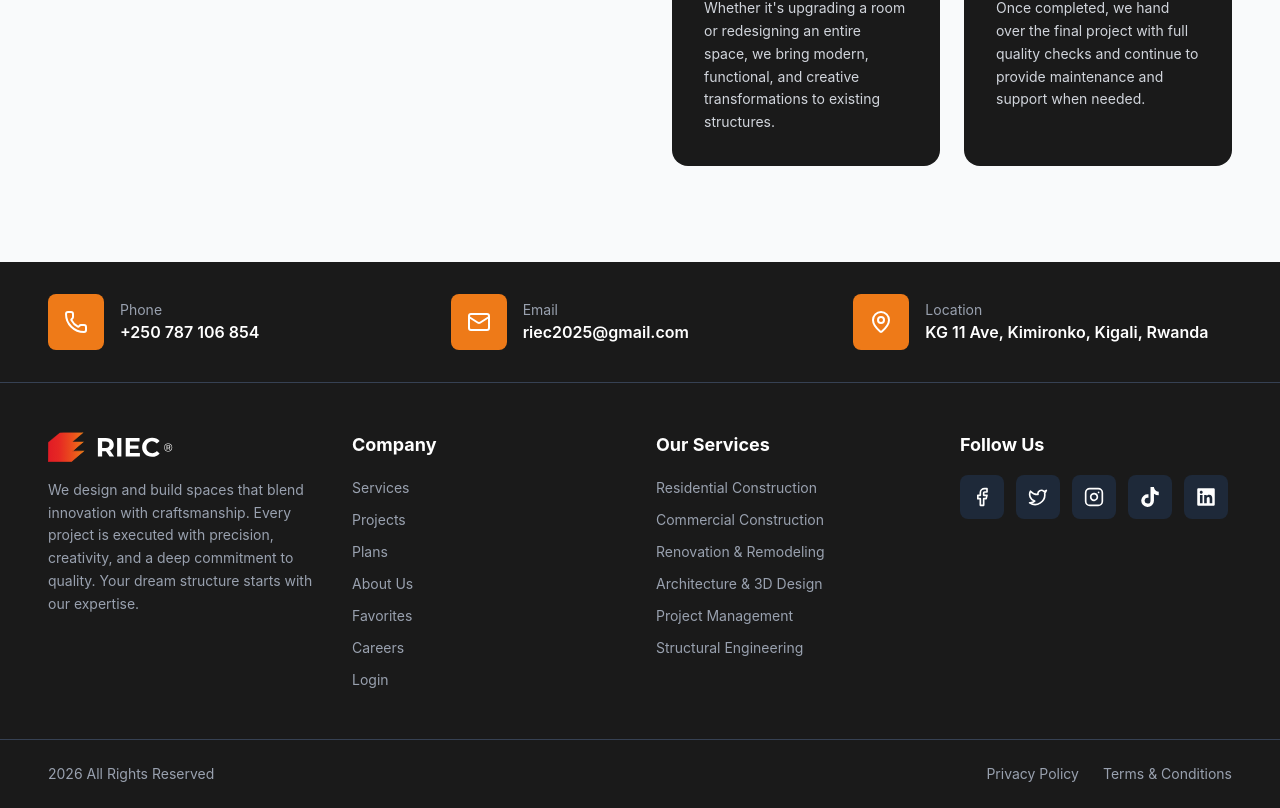
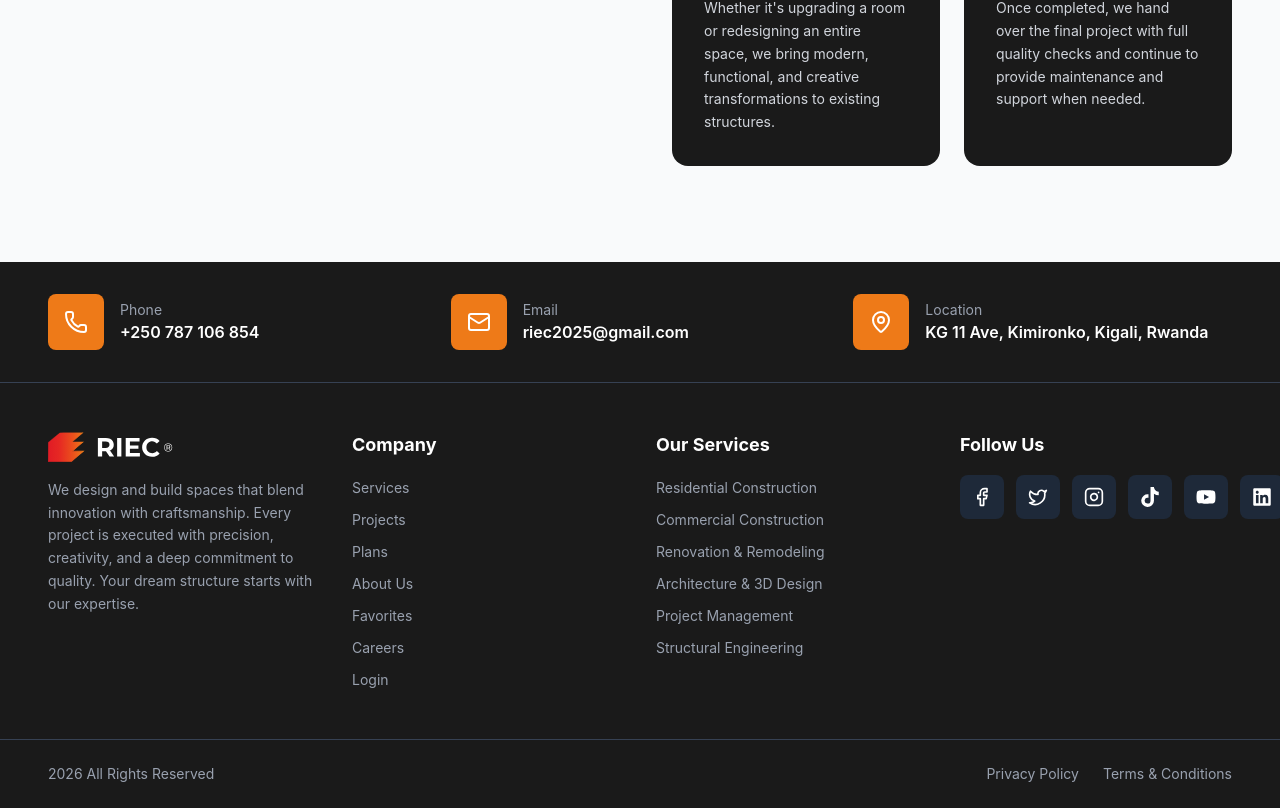
Before and after one commit to tuyishimirer1-cmyk/Riec-frontend, a React (Vite) app: page / in a window 1280 px wide. Shown: the part 4491-5299 px from the top of the page. Built offline with nearby package versions, Linux system fonts and the light colour scheme; no server answers.

Commit message:
feat: Add YouTube icon and link to footer social media

```diff
--- a/src/components/page_elements/Footer.jsx
+++ b/src/components/page_elements/Footer.jsx
@@ -1,7 +1,7 @@
 import { Link } from 'react-router-dom';
 import { useTranslation } from 'react-i18next';
 import { Phone, Mail, MapPin, Facebook, Twitter, Instagram } from 'lucide-react';
-import { FaTiktok, FaLinkedin } from 'react-icons/fa';
+import { FaTiktok, FaLinkedin, FaYoutube } from 'react-icons/fa';
 import logo from '../../assets/logo.svg';
 
 const Footer = () => {
@@ -32,6 +32,7 @@ const Footer = () => {
     { icon: Twitter, href: 'https://x.com/riec2025', label: 'X' },
     { icon: Instagram, href: 'https://www.instagram.com/riec.2025/', label: 'Instagram' },
     { icon: FaTiktok, href: 'https://vm.tiktok.com/ZS9jErCJbhL5b-dNsi0/', label: 'TikTok', isCustom: true },
+    { icon: FaYoutube, href: 'https://www.youtube.com/@RIEC2025', label: 'YouTube', isCustom: true },
     { icon: FaLinkedin, href: 'https://www.linkedin.com/in/riec-ltd-84050337a/', label: 'LinkedIn', isCustom: true }
   ];
 
```
